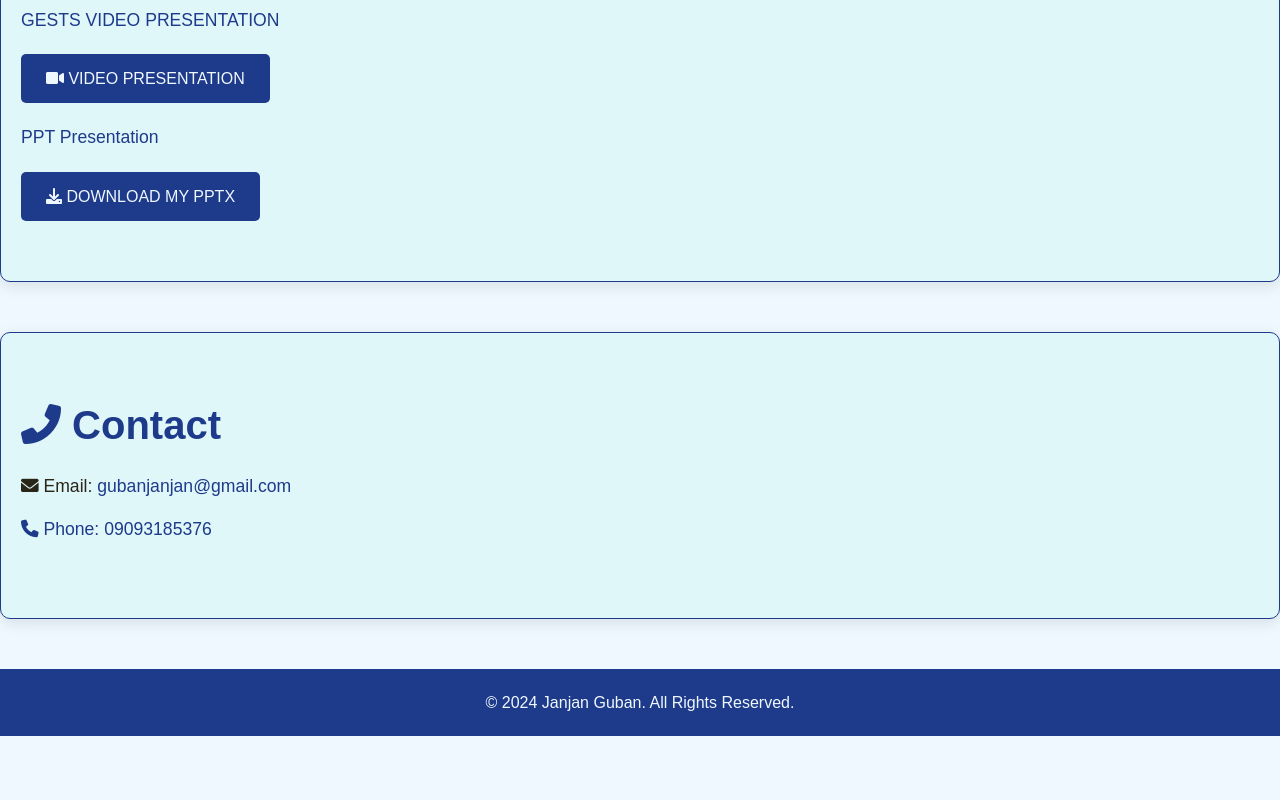
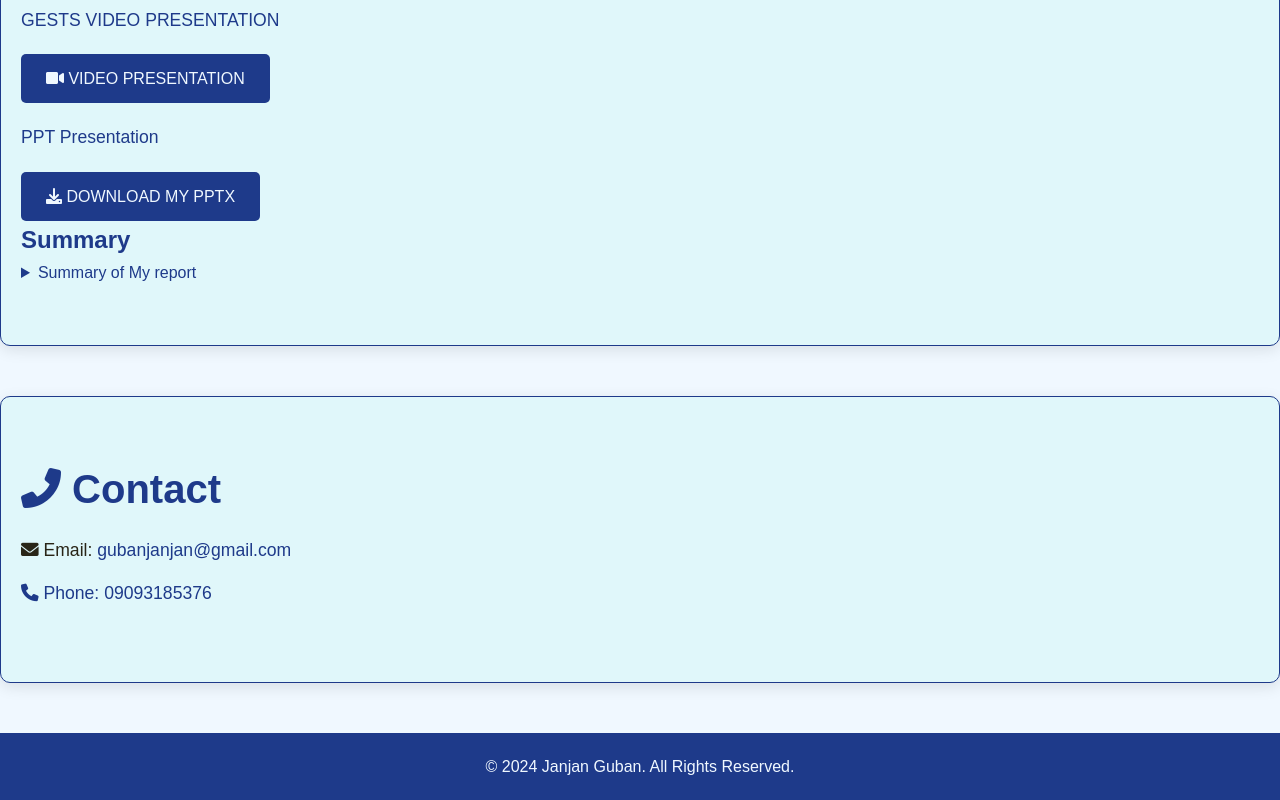
Before and after one commit to lancemiraran18/janjan, a plain HTML site: page index.html in a window 1280 px wide. Shown: the part 1451-2251 px from the top of the page. Before the commit the page ends 2187 px from the top, so only its background shows below. Drawn offline with Linux system fonts and the light colour scheme.

Commit message:
Update index.html

```diff
--- a/index.html
+++ b/index.html
@@ -374,6 +374,13 @@
     <p class="evo">PPT Presentation</p>
     <div>
         <a href="Presentation-2.pptx" download><i class="fas fa-download"></i> Download My PPTX</a>
+        <h1>Summary</h1>
+
+<details>
+  <summary>Summary of My report</summary>
+  <p><br><b>SUMMARY OF INCA CIVILIZATION</b> <br><br>
+    The Inca were a South American people who ruled an empire along the Pacific coast and Andes Mountains, from northern Ecuador to central Chile. Centered in Cuzco, the empire began expanding under the fourth emperor and reached its peak under Topa Inca Yupanqui and his successor, controlling 12 million subjects by the early 16th century. The Inca built an extensive road system, developed advanced architecture, and maintained a stratified society with an aristocratic bureaucracy and a state religion centered on gods like the sun god. The empire fell to Spanish conquistadors in 1532, who used the Incan roads for their conquest. Today, descendants, primarily Quechua-speaking farmers and herders, live in the Andes, blending Catholicism with traditional beliefs.</p>
+</details>
     </div>
 </section>
 
```
